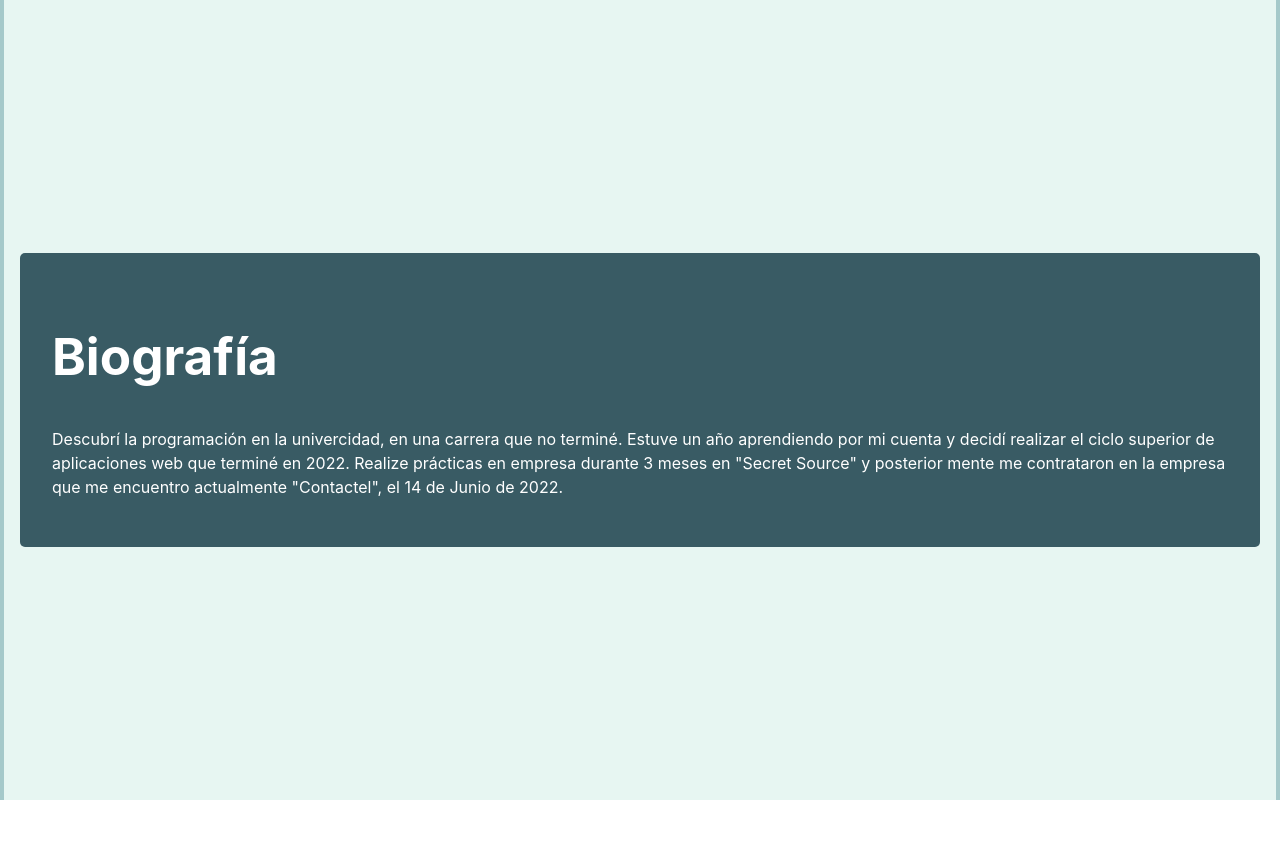
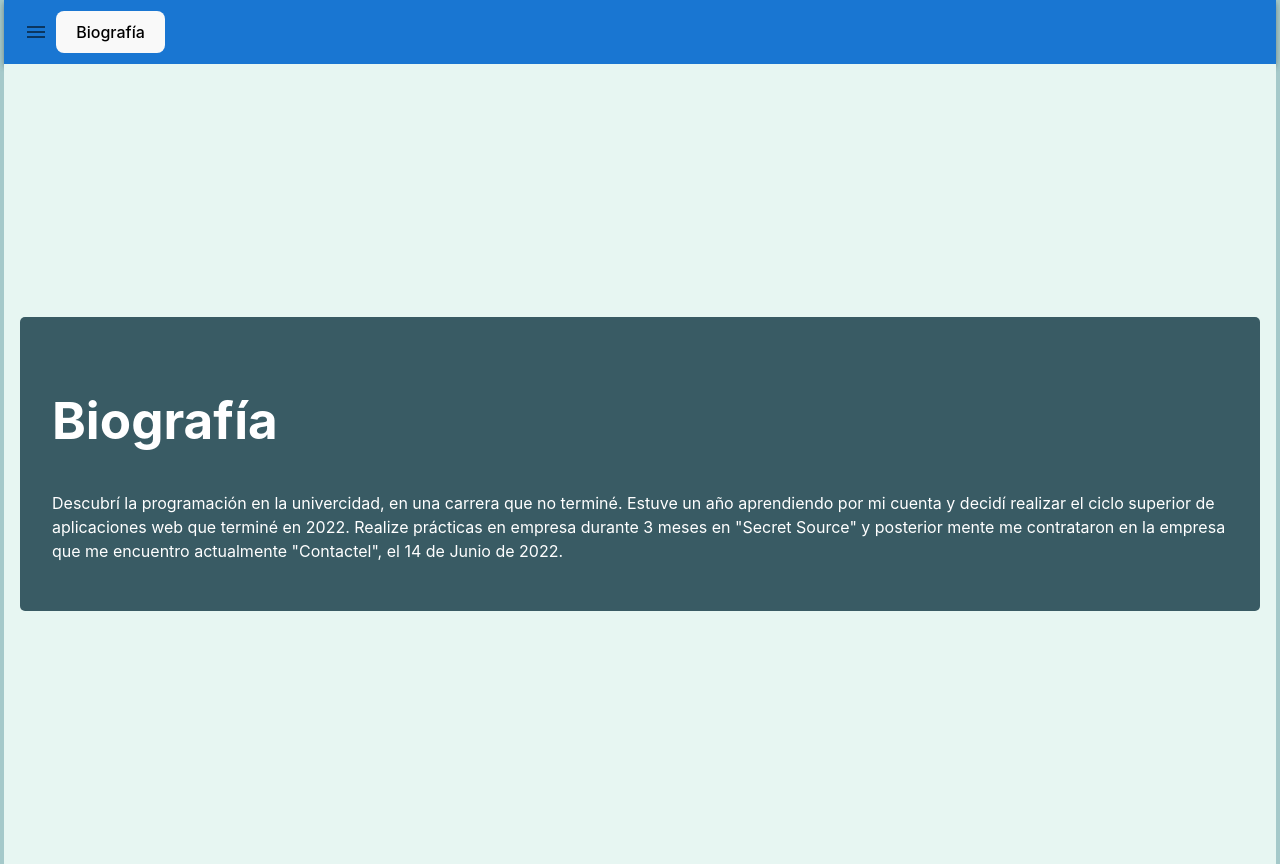
Before and after one commit to Oliver1384/oliverartilesortega, a React (Vite) app in the folder frontend/: page / in a window 1280 px wide. Before the commit the page ends 800 px from the top, so only its background shows below. Built offline with nearby package versions, Linux system fonts and the light colour scheme.

Commit message:
Create a HamburgerMenu component

```diff
--- a/frontend/src/App.tsx
+++ b/frontend/src/App.tsx
@@ -1,25 +1,27 @@
 import { PRIMARY_COLORS } from "./colors";
 import { Biography } from "./components/Biography";
 import { makeStyles } from "@mui/styles";
+import { HamburgerMenu } from "./components/HamburgerMenu";
 
 const useStyles = makeStyles({
   page: {
-    display: 'flex',
-    justifyContent: 'center',
-    alignItems: 'center',
-    maxWidth: '1240px',
-    paddingLeft: '1rem',
-    paddingRight: '1rem',
-    backgroundColor: PRIMARY_COLORS.element
+    display: "flex",
+    justifyContent: "center",
+    alignItems: "center",
+    maxWidth: "1240px",
+    paddingLeft: "1rem",
+    paddingRight: "1rem",
+    backgroundColor: PRIMARY_COLORS.element,
   },
 });
 
-
 export const App = () => {
-  const classes = useStyles()
+  const classes = useStyles();
   return (
     <>
-      <header></header>
+      <header>
+        <HamburgerMenu />
+      </header>
       <body className={classes.page}>
         <Biography />
       </body>
--- /dev/null
+++ b/frontend/src/components/HamburgerMenu.tsx
@@ -0,0 +1,53 @@
+import { AppBar, Drawer, IconButton, Toolbar, Box } from "@mui/material";
+import { useState } from "react";
+import MenuIcon from "@mui/icons-material/Menu";
+import { makeStyles } from "@mui/styles";
+
+const useStyles = makeStyles({
+  navbar: {
+    justifyContent: "space-around",
+    "@media(max-width:480px)": {
+      display: "none",
+    },
+  },
+  hamburgerIcon: {
+    display: "block",
+    marginRight: "2rem",
+    "@media(min-width:480px)": {
+      display: "none",
+    },
+    backgroundColor:"black"
+  },
+});
+
+export const HamburgerMenu = () => {
+  const [isDrawerOpen, setIsDrawerOpen] = useState<boolean>(false);
+  const classes = useStyles();
+
+  return (
+    <AppBar position="static">
+      <Toolbar>
+        {/* hamburger icon shows the drawer on click */}
+        <IconButton
+          edge="start"
+          onClick={() => setIsDrawerOpen(true)}
+          className={classes.hamburgerIcon}
+        >
+          <MenuIcon />
+        </IconButton>
+        <div className={`${classes.navbar}`}>
+          <button>Biografía</button>
+        </div>
+        <Drawer
+          anchor="right" //from which side the drawer slides in
+          variant="temporary" //if and how easily the drawer can be closed
+          open={isDrawerOpen} //if open is true, drawer is shown
+          onClose={() => setIsDrawerOpen(false)} //function that is called when the drawer should close
+          //onOpen={() => setIsDrawerOpen(true)} function that is called when the drawer should open
+        >
+          <Box>{/* The inside of the drawer */}</Box>
+        </Drawer>
+      </Toolbar>
+    </AppBar>
+  );
+};
```
